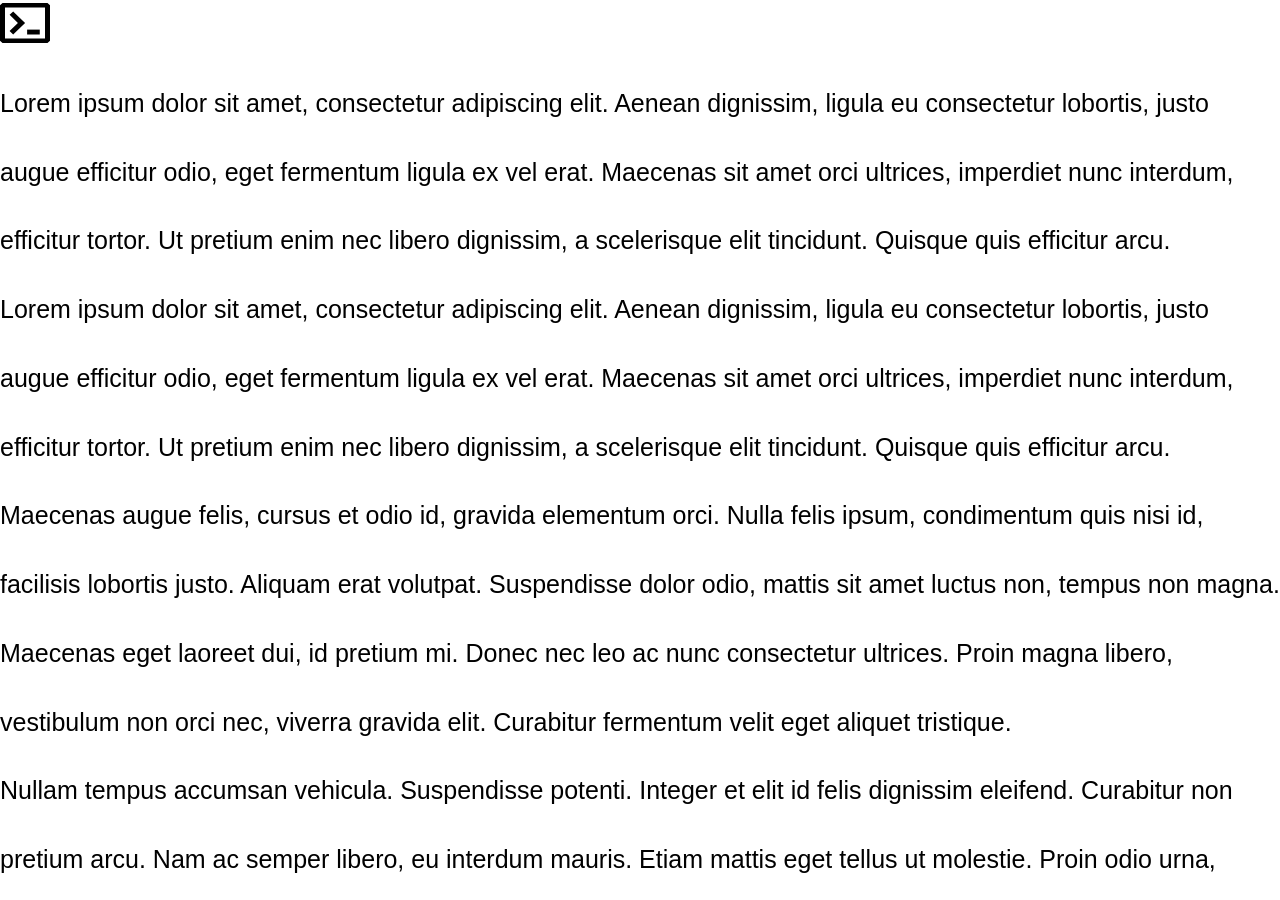
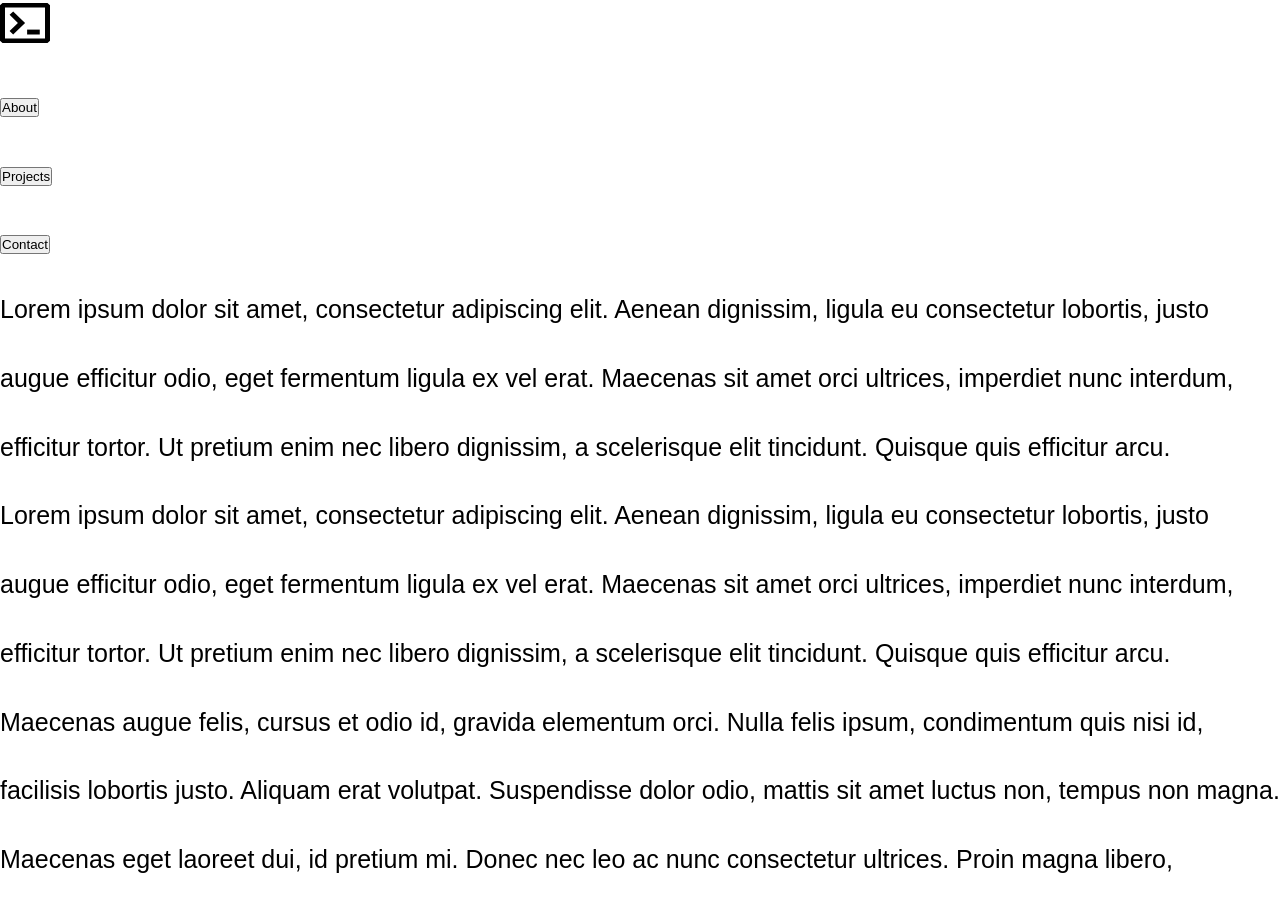
Before and after one commit to SirioBambino/SirioBambino.github.io, a Jekyll site: the page built from index.md, in a window 1280 px wide and 900 px high. Built offline with Jekyll 4.4.1, drawn with Linux system fonts in a browser that asks for light colours; some web fonts are replaced.

Commit message:
feat: Add navigation buttons in the header

```diff
--- a/_includes/header.html
+++ b/_includes/header.html
@@ -10,5 +10,22 @@
         </svg>
       </a>
     </div>
+
+    <!-- Menu -->
+    <div class="site-menu">
+      <!-- Navigation -->
+      {%- for section in site.sections -%}
+      <div class="site-menu-item">
+        <button
+          type="button"
+          class="nav-button"
+          id="{{ section.sectionID }}-nav"
+          onclick="functionforscroll('{{ section.sectionID }}')"
+        >
+          {{ section.sectionID | capitalize }}
+        </button>
+      </div>
+      {%- endfor -%}
+    </div>
   </nav>
 </header>
```
